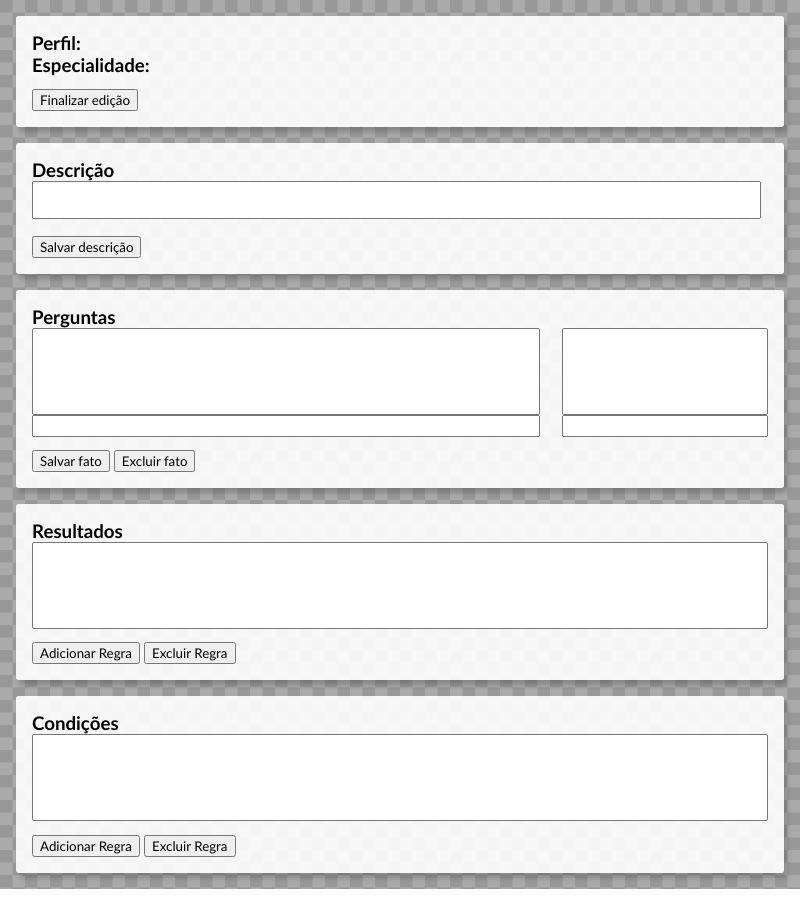
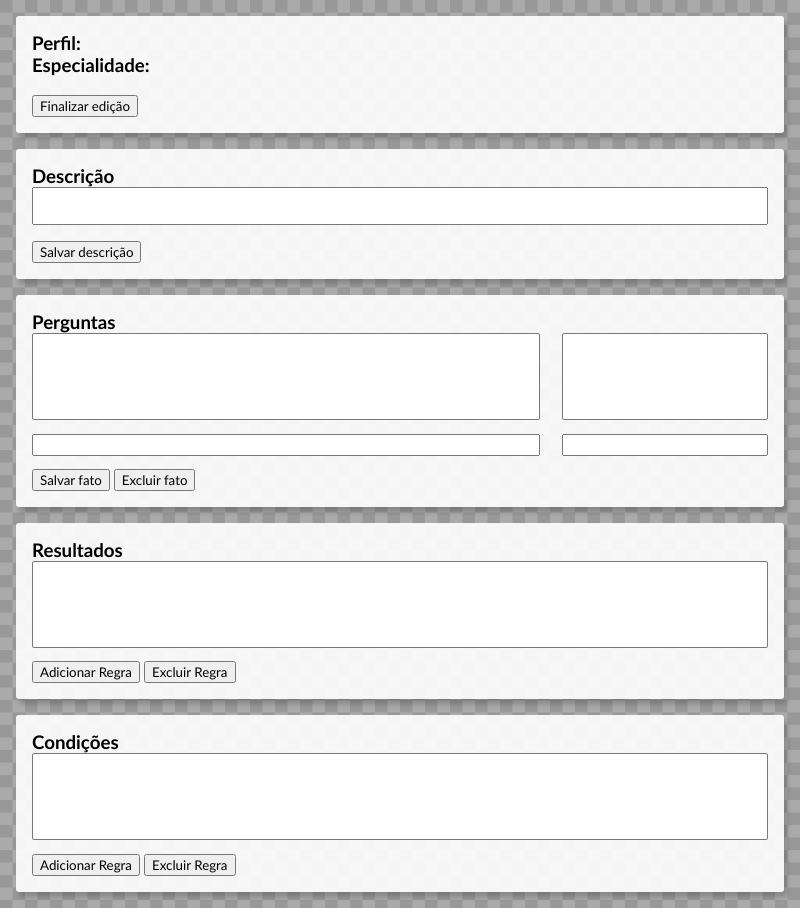
Before and after one commit to Limcap/Sr.Especialista, an Electron app: page sysEdit.html in a window 800 px wide. Drawn offline with Linux system fonts and the light colour scheme; no server answers.

Commit message:
Ajuste de espacamento e css: Removidas tags <hr> e atributos style. Ajuste de atributos class. Ajuste de margins no CSS. Classe 'spaced-area' agora é 'card'

```diff
--- a/basic.css
+++ b/basic.css
@@ -10,7 +10,6 @@ body {
 }
 
 h3 {
-/*	background-color: lightskyblue; */
 	margin: 0;
 }
 
@@ -18,11 +17,7 @@ p {
 	margin: 0;
 }
 
-hr {
-	display: none;
-}
-
-.spaced-area {
+.card {
 	margin: 1em;
 	background-color: rgba(255,255,255,0.9);
 	padding: 1em;
@@ -30,21 +25,26 @@ hr {
 	border-radius: 3px;
 }
 
-.spaced-area > button {
-	margin-top: 1em;
-}
-
-.btSair {
-	/*float: right;*/
-	display: block;
-
+.card textarea,
+.card input,
+.card select {
+	margin-bottom: 1em;
 }
 
 .input73L {
-	width:69%;
+	width: 69%;
 }
 
 .input73R {
-	width:28%;
+	width: 28%;
 	float: right;
 }
+
+.input100 {
+	width: 100%;
+}
+
+textarea.input100 {
+	resize: none;
+	overflow-y: scroll;
+}
--- a/sysEdit.html
+++ b/sysEdit.html
@@ -7,23 +7,23 @@
 
 
 <body>
-	<div class="spaced-area">
-		<h3>Perfil: <span id="txtUsuario">Usuario</span></h3>
-		<h3>Especialidade: <span id="txtSistema">Sistema</span></h3>
-		<button id="btFinalizar" class="btFinalizar">Finalizar edição</button>
+	<div class="card">
+		<h3>Perfil: <span id="txtUsuario">--</span></h3>
+		<h3>Especialidade: <span id="txtSistema">--</span></h3>
+		<br>
+		<button id="btFinalizar">Finalizar edição</button>
 	</div>
-	<hr>
-	<div class="spaced-area edit">
+
+	<div class="card">
 		<h3>Descrição</h3>
-		<textarea id="inpDescricao" size=2 style="width:99%; resize:none; overflow-y: scroll"></textarea>
+		<textarea id="inpDescricao" size=2 class="input100"></textarea>
 		<button id="btSalvarDesc">Salvar descrição</button>
 	</div>
-	<hr>
-	<div class="spaced-area">
+
+	<div class="card">
 		<h3>Perguntas</h3>
 		<select id="slcPergunta" size=5 class="input73L"></select>
 		<select id="slcValores" size=5 class="input73R"></select>
-
 		<div>
 			<input id="inpPergunta" class="input73L"/>
 			<input id="inpValor" class="input73R"/>
@@ -31,15 +31,15 @@
 		<button id="btSalvarPergunta">Salvar fato</button>
 		<button id="btApagarPergunta">Excluir fato</button>
 	</div>
-	<hr>
-	<div class="spaced-area">
+
+	<div class="card">
 		<h3>Resultados</h3>
-		<select id="slcRegras" size=5 style="width:100%;"></select>
+		<select id="slcRegras" size=5 class="input100"></select>
 		<button>Adicionar Regra</button>
 		<button>Excluir Regra</button>
 	</div>
-	<hr>
-	<div class="spaced-area">
+
+	<div class="card">
 		<h3>Condições</h3>
 		<select id="slcRegras" size=5 style="width:100%;"></select>
 		<button>Adicionar Regra</button>
```
Also changed, not shown: login.html (+5 -5 lines), sysMain.html (+9 -4 lines), sysSelect.html (+7 -6 lines).
